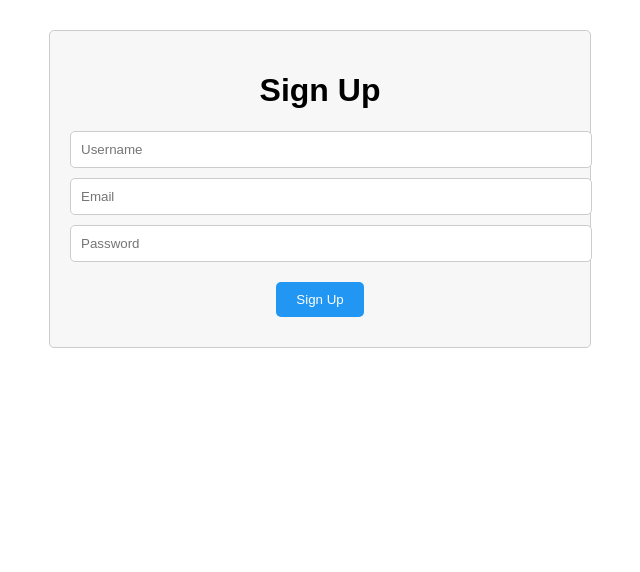
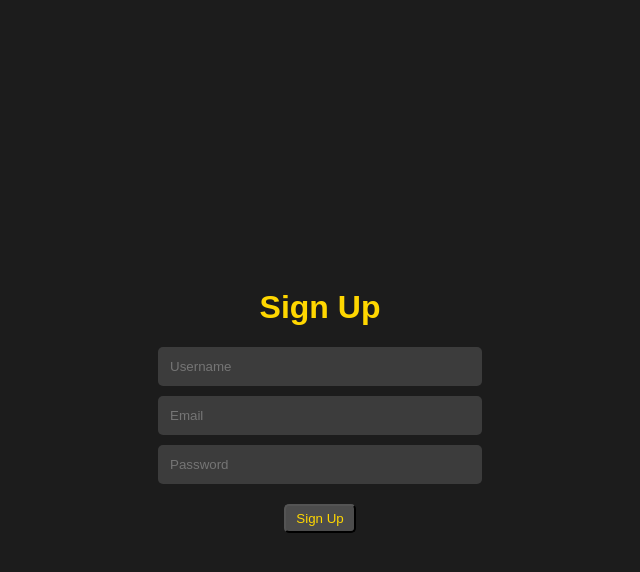
Before and after one commit to JSTRO/Koyn, a React (Create React App) app: page /signup in a window 1280 px wide. Shown: the top 572 px of the page, without its empty margins (320-960 px from the left). Built offline with nearby package versions, Linux system fonts and the light colour scheme.

Commit message:
add styles

```diff
--- a/src/App.tsx
+++ b/src/App.tsx
@@ -60,7 +60,7 @@ function App({ currentUser }: Props) {
       <NavBar />
       <Logo />
       {/* prop down the function name it whatever */}
-      <AddItem onAddExpense={addNewItem} />
+      <AddItem onAddExpense={addNewItem} currentUser={currentUser} />
       <Dashboard expenses={expenses} />
     </div>
   );
--- a/src/components/Dashboard.tsx
+++ b/src/components/Dashboard.tsx
@@ -14,24 +14,6 @@ interface DashboardProps {
 
 const Dashboard: React.FC<DashboardProps> = ({ expenses }) => {
   const [chartLayout, setChartLayout] = useState('');
-
-  // const defaultChartData = {
-  //   labels: ['Food', 'Transport', 'Rent', 'Utilities', 'Entertainment'],
-  //   datasets: [
-  //     {
-  //       data: [100, 150, 300, 50, 120],
-  //       backgroundColor: [
-  //         '#FF6384',
-  //         '#36A2EB',
-  //         '#FFCE56',
-  //         '#4BC0C0',
-  //         '#9966FF',
-  //         '#FF9F40',
-  //       ],
-  //     },
-  //   ],
-  // };
-
   const chartData = useMemo(() => {
     const categories = [
       'Food',
@@ -72,7 +54,6 @@ const Dashboard: React.FC<DashboardProps> = ({ expenses }) => {
 
   return (
     <div className="dashboard" style={{ display: 'flex', flexDirection: 'row' }}>
-      {/* styling for sure needs to be changed */}
       <div
         style={{
           marginRight: '20px',
@@ -83,10 +64,10 @@ const Dashboard: React.FC<DashboardProps> = ({ expenses }) => {
         }}
         className="expense-list"
       >
-        <h2 style={{ marginTop: 0 }}>Expenses</h2>
+        <div className="section-title"><h2 style={{ marginTop: 0 }}>Expenses</h2></div>
         <table>
           <thead>
-            <tr>
+            <tr className="expense-headers">
               <th>Name</th>
               <th>Amount</th>
               <th>Date</th>
@@ -95,7 +76,7 @@ const Dashboard: React.FC<DashboardProps> = ({ expenses }) => {
           </thead>
           <tbody>
             {expenses.map((expense, index) => (
-              <tr key={index}>
+              <tr key={index} style={index % 2 === 0 ? {backgroundColor: "gold"}: {backgroundColor: "white"}}>
                 <td>{expense.name}</td>
                 <td>{expense.amount}</td>
                 <td>{expense.date}</td>
@@ -106,17 +87,16 @@ const Dashboard: React.FC<DashboardProps> = ({ expenses }) => {
         </table>
       </div>
       <div className="chart-wrapper">
-        <h2>Charts</h2>
-        <select
+        <div className="section-title"><h2>Breakdown</h2></div>
+        {/* <select
           value={chartLayout}
           onChange={(e) => setChartLayout(e.target.value)}
-        >
-          {/* below are the chart layouts we need to add*/}
-          <option value="">Select chart layout</option>
-          <option value="layout1">Layout 1</option>
-          <option value="layout2">Layout 2</option>
-          <option value="layout3">Layout 3</option>
-        </select>
+        > */}
+        {/* //   <option value="">Select chart layout</option>
+        //   <option value="layout1">Layout 1</option>
+        //   <option value="layout2">Layout 2</option>
+        //   <option value="layout3">Layout 3</option>
+        // </select> */}
         <div
         // style={{
         //   width: '00px',
@@ -125,6 +105,7 @@ const Dashboard: React.FC<DashboardProps> = ({ expenses }) => {
         //   marginTop: '10px',
         // }}
         // <PieChartComponent data={defaultChartData} />
+        className="chart"
         >
           <PieChartComponent data={chartData} />
         </div>
--- a/src/components/HomeLogo.tsx
+++ b/src/components/HomeLogo.tsx
@@ -1,14 +1,21 @@
 import { CSSProperties } from 'react';
+import logo from '../assets/logo.png';
 
 const Logo = () => {
   const titleStyle: CSSProperties = {
-    color: 'black',
-    fontSize: '3rem',
+    display: 'flex',
+    flexDirection: 'row',
+    justifyContent: 'center',
     marginBottom: '20px',
     textAlign: 'center',
   };
 
-  return <h1 style={titleStyle}>Koyn</h1>;
+  return (
+    <div style={titleStyle}>
+      <img className="logo" src={logo} alt=''/>
+      <h1>Koyn</h1>
+    </div>
+  )
 };
 
 export default Logo;
--- a/src/components/Login.tsx
+++ b/src/components/Login.tsx
@@ -1,6 +1,7 @@
 import React, { useState } from 'react';
 import { useNavigate, Link } from 'react-router-dom';
 import { CSSProperties } from 'react';
+import logo from '../assets/logo.png';
 
 interface Props {
   setCurrentUser: React.Dispatch<React.SetStateAction<string>>;
@@ -84,6 +85,7 @@ const Login = ({setCurrentUser}: Props) => {
 
   return (
     <div style={containerStyle}>
+      <img className="logo" src={logo} alt=''/>
       <h1 style={titleStyle}>Koyn</h1>
       <form onSubmit={handleSubmit} style={formStyle}>
         <label htmlFor="username">Username:</label>
--- a/src/components/PieChartComp.tsx
+++ b/src/components/PieChartComp.tsx
@@ -15,7 +15,7 @@ const PieChartComponent: React.FC<PieChartComponentProps> = ({ data }) => {
   useEffect(() => {}, [data]);
 
   return (
-    <div style={{ width: '300px', height: '300px' }}>
+    <div>
       <Pie data={data} />
     </div>
   );
--- a/src/components/SignUp.tsx
+++ b/src/components/SignUp.tsx
@@ -52,32 +52,35 @@ const SignUp = ({setCurrentUser}: Props) => {
 };
 
   const containerStyle: CSSProperties = {
-    textAlign: 'center',
-    maxWidth: '500px',
-    margin: '30px auto',
-    padding: '20px',
-    border: '1px solid #ccc',
-    borderRadius: '5px',
-    backgroundColor: '#f7f7f7',
+    display: 'flex',
+    flexDirection: 'column',
+    justifyContent: 'center',
+    alignItems: 'center',
+    height: '100vh',
+    backgroundColor: '#1c1c1c',
+    color: 'gold'
   };
+
+
 
   const formInputStyle: CSSProperties = {
     display: 'block',
-    width: '100%',
-    margin: '10px 0',
+    width: '300px',
+    marginBottom: '10px',
     padding: '10px',
-    border: '1px solid #ccc',
+    backgroundColor: '#3c3c3c',
+    borderColor: 'transparent',
+    color: 'white',
     borderRadius: '5px',
   };
 
   const submitButtonStyle: CSSProperties = {
-    backgroundColor: '#2196F3',
-    color: 'white',
-    padding: '10px 20px',
-    margin: '10px 0',
-    border: 'none',
+    backgroundColor: '#4c4c4c',
+    color: 'gold',
+    padding: '5px 10px',
     borderRadius: '5px',
     cursor: 'pointer',
+    marginTop: '10px',
   };
 
   return (
@@ -111,9 +114,10 @@ const SignUp = ({setCurrentUser}: Props) => {
           onChange={handleChange}
           required
         />
-        <button style={submitButtonStyle} type="submit">
+        <div className="submit-button"> <button style={submitButtonStyle} type="submit">
           Sign Up
-        </button>
+          </button>
+        </div>
       </form>
     </div>
   );
--- a/src/components/addItem.tsx
+++ b/src/components/addItem.tsx
@@ -8,9 +8,10 @@ interface AddItemProps {
     date: string;
     category: string;
   }) => void;
+  currentUser: string;
 }
 
-const AddItem: React.FC<AddItemProps> = ({ onAddExpense }) => {
+const AddItem: React.FC<AddItemProps> = ({ onAddExpense, currentUser }) => {
   const [name, setName] = useState('');
   const [amount, setAmount] = useState('');
   const [date, setDate] = useState('');
@@ -24,7 +25,7 @@ const AddItem: React.FC<AddItemProps> = ({ onAddExpense }) => {
     try {
       console.log('axios properties -->', name, amount, date, category);
       await axios.post('http://localhost:3333/addExpense', {
-        user_id: 1,
+        user_id: currentUser,
         expense_name: name,
         expense_category: category,
         amount: amount,
--- a/src/styles.css
+++ b/src/styles.css
@@ -1,9 +1,6 @@
-html {
-  margin: 0px;
-}
-
 body {
   font-family: arial;
+  margin: 0px;
 }
 
 .dashboard {
@@ -15,9 +12,47 @@ body {
   width: 400px;
 }
 
+.expense-headers {
+  text-align: left;
+}
+
+.section-title {
+  text-align: center
+}
+
 .chart-wrapper {
   width: 600px;
   /* display: flex;
   flex-direction: column; */
   text-align: center;
 }
+
+.submit-button {
+  display: flex;
+  justify-content: center;
+}
+
+.logo {
+  width: 80px;
+  height: auto;
+  margin-right: 15px;
+}
+
+table {
+  text-align: left;
+  font-size: 14px;
+}
+
+td {
+  padding: 10px;
+}
+
+th {
+  padding: 10px;
+}
+
+canvas{
+  margin: 0 auto;
+  height: 600px;
+  width: 600px;
+}
--- a/tsconfig.json
+++ b/tsconfig.json
@@ -22,6 +22,7 @@
       "jsx": "react-jsx"
     },
     "include": [
-      "src"
+      "src",
+      ".d.ts",
     ]
   }
```
Also changed, not shown: .d.ts (added), src/assets/logo.png (added).
